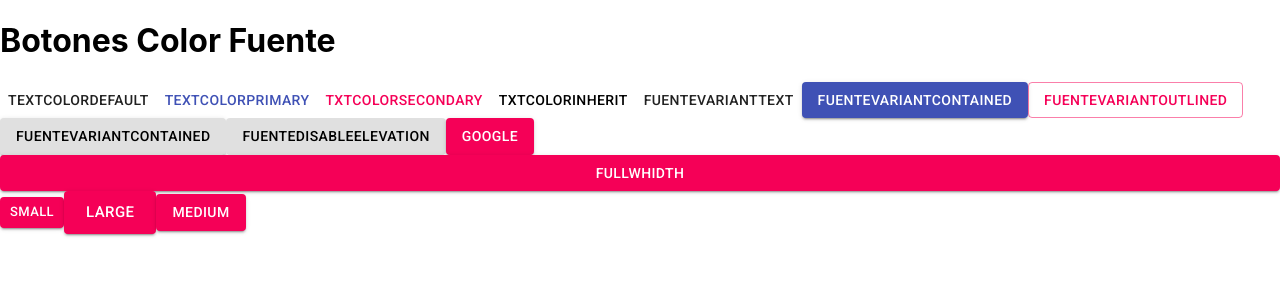
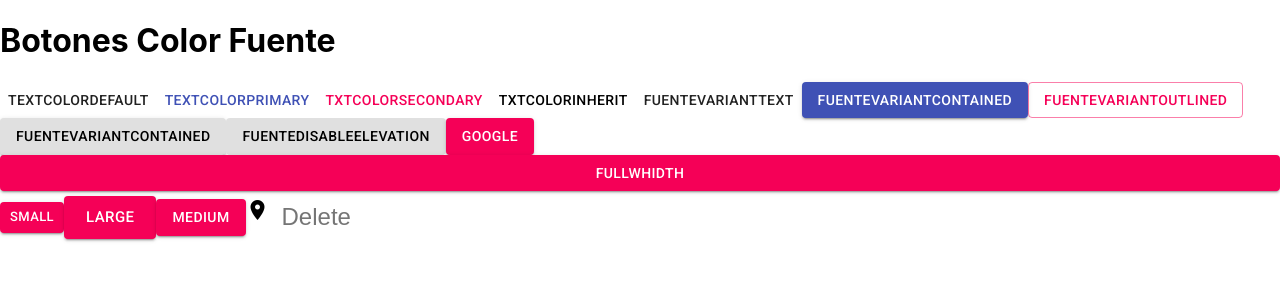
Before and after one commit to Fanor1990/react-admin-dashboard-javascript, a React (Create React App) app: page / in a window 1280 px wide. Shown: the top 300 px of the page. Built offline with nearby package versions, Linux system fonts and the light colour scheme.

Commit message:
iconsmui

```diff
--- a/package.json
+++ b/package.json
@@ -4,6 +4,7 @@
   "private": true,
   "dependencies": {
     "@material-ui/core": "^4.12.3",
+    "@material-ui/icons": "^4.11.2",
     "@testing-library/jest-dom": "^5.16.1",
     "@testing-library/react": "^12.1.2",
     "@testing-library/user-event": "^13.5.0",
--- a/src/App.js
+++ b/src/App.js
@@ -1,5 +1,7 @@
 import React from "react";
 import Button from "@material-ui/core/Button";
+
+import {Icon, IconButton} from "@material-ui/core"
 
 //props de botones color, variant
 //lavesitas truquito para importar todo el conenido de material ui de la carpetita
@@ -53,6 +55,14 @@ function App() {
       <Button variant="contained" color="secondary" size="medium">
        medium
       </Button>
+
+
+      <Icon>room</Icon>
+
+      <IconButton aria-label="delete" >
+        Delete
+      </IconButton>
+
     </div>
   );
 }
```
Also changed, not shown: 1 other file (tests, documents, lock files or other folders).
